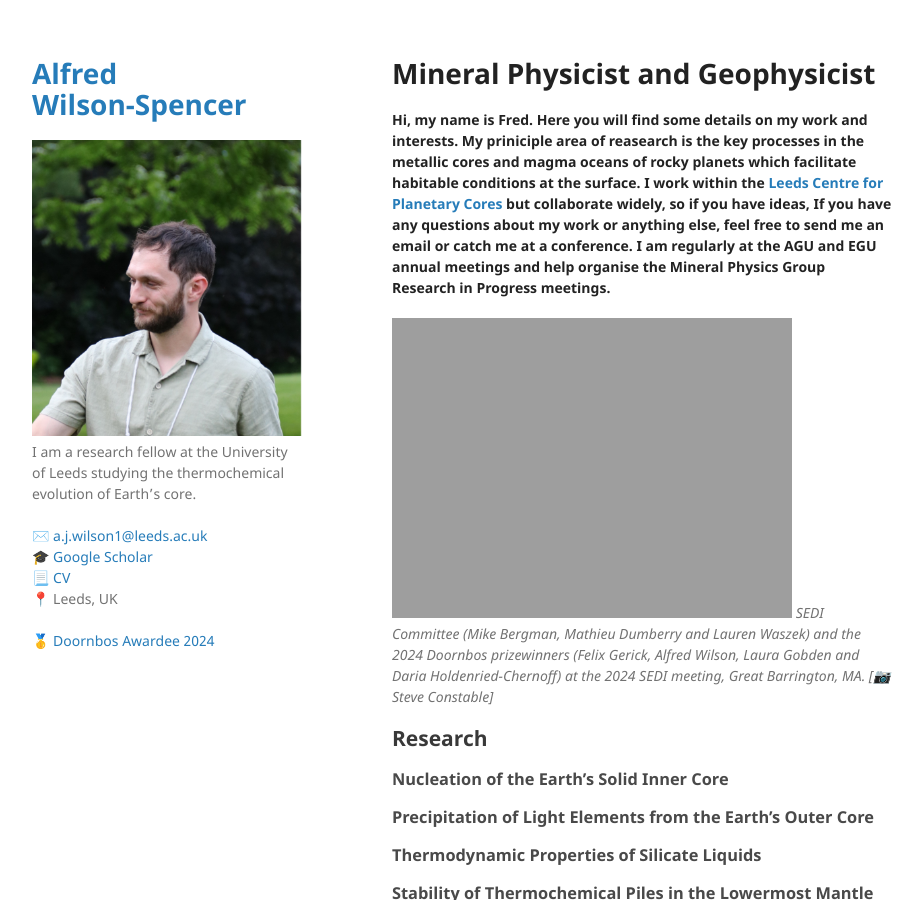
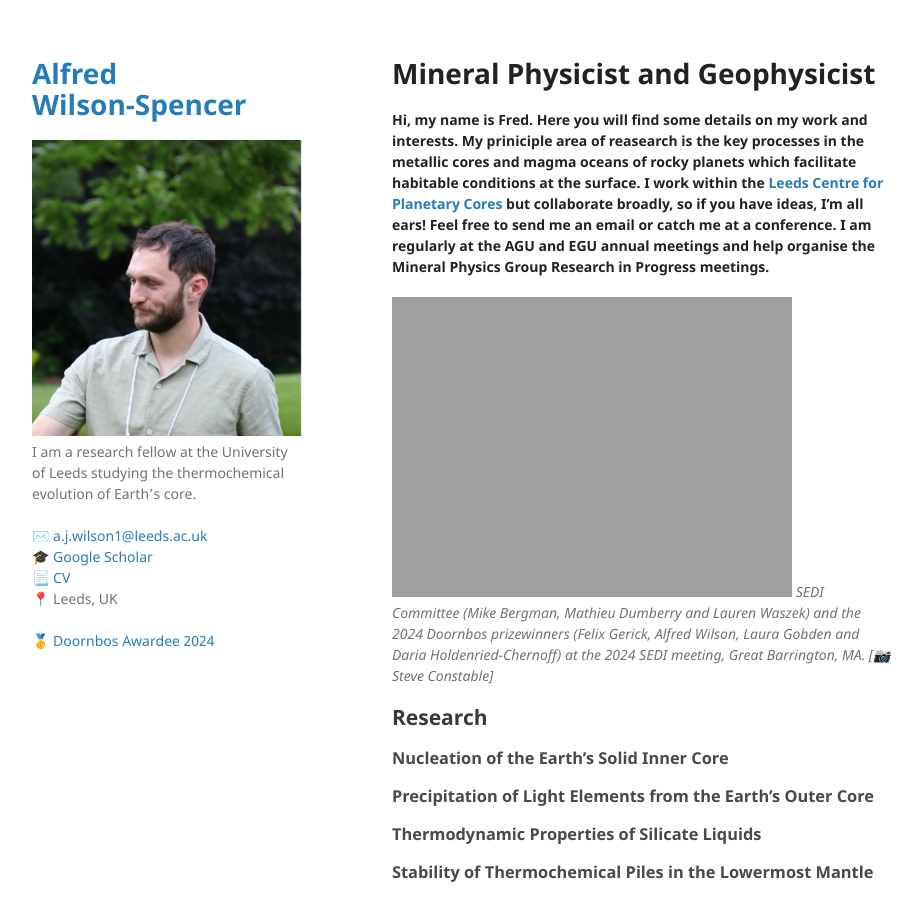
Before and after one commit to Fwilson93/Portfolio, a Jekyll site: the page built from index.md, in a window 1280 px wide and 900 px high. Shown: the whole window, without its empty margins (178-1101 px from the left). Built offline with Jekyll 4.4.1, drawn with Linux system fonts in a browser that asks for light colours; our own code applies the rules of GitHub Pages for plain Markdown files.

Commit message:
Update index.md

```diff
--- a/index.md
+++ b/index.md
@@ -4,7 +4,7 @@ layout: default
 
 # Mineral Physicist and Geophysicist
 
-**Hi, my name is Fred. Here you will find some details on my work and interests. My priniciple area of reasearch is the key processes in the metallic cores and magma oceans of rocky planets which facilitate habitable conditions at the surface. I work within the  <a href="https://planetarycores.leeds.ac.uk/">  Leeds Centre for Planetary Cores</a> but collaborate widely, so if you have ideas, If you have any questions about my work or anything else, feel free to send me an email or catch me at a conference. I am regularly at the AGU and EGU annual meetings and help organise the Mineral Physics Group Research in Progress meetings.**
+**Hi, my name is Fred. Here you will find some details on my work and interests. My priniciple area of reasearch is the key processes in the metallic cores and magma oceans of rocky planets which facilitate habitable conditions at the surface. I work within the  <a href="https://planetarycores.leeds.ac.uk/">  Leeds Centre for Planetary Cores</a> but collaborate broadly, so if you have ideas, I'm all ears! Feel free to send me an email or catch me at a conference. I am regularly at the AGU and EGU annual meetings and help organise the Mineral Physics Group Research in Progress meetings.**
 
 ![SEDI](https://fwilson93.github.io/Portfolio/assets/img/SEDI_Doornbos.JPG)
 _SEDI Committee (Mike Bergman, Mathieu Dumberry and Lauren Waszek) and the 2024 Doornbos prizewinners (Felix Gerick, Alfred Wilson, Laura Gobden and Daria Holdenried-Chernoff) at the 2024 SEDI meeting, Great Barrington, MA. [📷 Steve Constable]_
```
